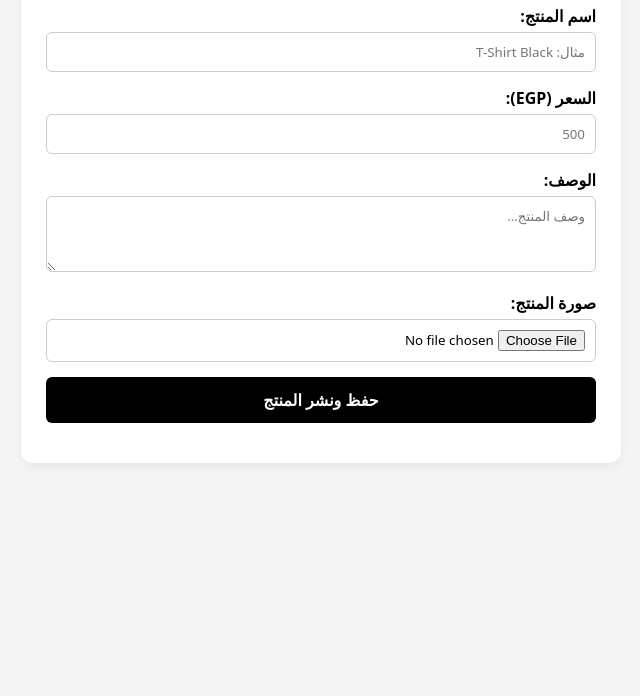
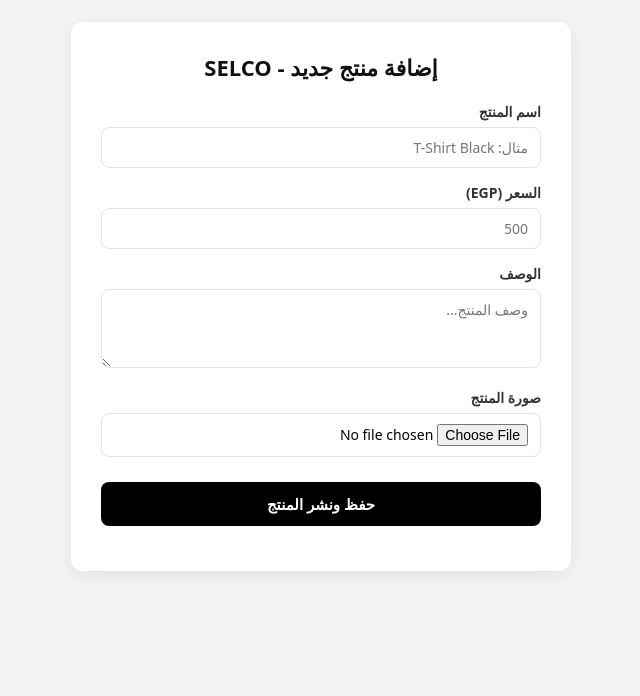
Before and after one commit to roror49rnddb-lgtm/selco_project, a plain HTML site: page admin.html in a window 1280 px wide. Shown: the part 104-800 px from the top of the page, without its empty margins (319-959 px from the left). Drawn offline with nearby package versions, Linux system fonts and the light colour scheme.

Commit message:
Refactor admin.html for improved styling and functionality

```diff
--- a/admin.html
+++ b/admin.html
@@ -6,16 +6,18 @@
   <title>لوحة التحكم - SELCO Admin</title>
   <script src="https://cdn.jsdelivr.net/npm/@supabase/supabase-js@2"></script>
   <style>
-    * { box-sizing: border-box; font-family: system-ui, sans-serif; }
-    body { background: #f4f4f5; margin: 0; padding: 20px; }
-    .container { max-width: 600px; margin: 0 auto; background: white; padding: 25px; border-radius: 12px; box-shadow: 0 4px 10px rgba(0,0,0,0.05); }
-    h1 { margin-top: 0; text-align: center; }
+    * { box-sizing: border-box; font-family: system-ui, -apple-system, sans-serif; }
+    body { background-color: #f4f4f5; margin: 0; padding: 20px; display: flex; justify-content: center; align-items: center; min-height: 100vh; }
+    .container { width: 100%; max-width: 500px; background: #ffffff; padding: 30px; border-radius: 12px; box-shadow: 0 4px 20px rgba(0,0,0,0.08); }
+    h1 { margin-top: 0; text-align: center; font-size: 22px; color: #111; margin-bottom: 20px; }
     .form-group { margin-bottom: 15px; }
-    label { display: block; margin-bottom: 5px; font-weight: bold; }
-    input, textarea, select { width: 100%; padding: 10px; border: 1px solid #ccc; border-radius: 6px; }
-    button { width: 100%; background: #000; color: #fff; padding: 12px; border: none; border-radius: 6px; cursor: pointer; font-size: 16px; font-weight: bold; }
-    button:hover { background: #333; }
-    #status { margin-top: 15px; text-align: center; font-weight: bold; }
+    label { display: block; margin-bottom: 6px; font-weight: 600; font-size: 14px; color: #333; }
+    input[type="text"], input[type="number"], textarea, input[type="file"] { width: 100%; padding: 10px 12px; border: 1px solid #e4e4e7; border-radius: 8px; font-size: 14px; outline: none; transition: border-color 0.2s; }
+    input:focus, textarea:focus { border-color: #000; }
+    button { width: 100%; background: #000; color: #fff; padding: 12px; border: none; border-radius: 8px; cursor: pointer; font-size: 15px; font-weight: 600; margin-top: 10px; transition: background 0.2s; }
+    button:hover { background: #27272a; }
+    button:disabled { background: #a1a1aa; cursor: not-allowed; }
+    #status { margin-top: 15px; text-align: center; font-weight: 600; font-size: 14px; }
   </style>
 </head>
 <body>
@@ -24,22 +26,22 @@
   <h1>إضافة منتج جديد - SELCO</h1>
   <form id="productForm">
     <div class="form-group">
-      <label>اسم المنتج:</label>
+      <label>اسم المنتج</label>
       <input type="text" id="name" required placeholder="مثال: T-Shirt Black">
     </div>
 
     <div class="form-group">
-      <label>السعر (EGP):</label>
+      <label>السعر (EGP)</label>
       <input type="number" id="price" required placeholder="500">
     </div>
 
     <div class="form-group">
-      <label>الوصف:</label>
+      <label>الوصف</label>
       <textarea id="description" rows="3" placeholder="وصف المنتج..."></textarea>
     </div>
 
     <div class="form-group">
-      <label>صورة المنتج:</label>
+      <label>صورة المنتج</label>
       <input type="file" id="image" accept="image/*" required>
     </div>
 
@@ -50,9 +52,8 @@
 </div>
 
 <script>
-  // بيانات الربط بـ Supabase الخاص بـ SELCO
   const SUPABASE_URL = "https://gvbqjpaeibpdobgqiibq.supabase.co";
-  const SUPABASE_KEY = "eyJhbGciOiJIUzI1NiIsInR5cCI6IkpXVCJ9.eyJpc3MiOiJzdXBhYmFzZSIsInJlZiI6Imd2YnFqcGllaWJwZG9iZ3FpaWJxIiwicm9sZSI6ImFub24iLCJpYXQiOjE3NDAxNzE3NzMsImV4cCI6MjA1NTc0Nzc3M30.4i4Q5Zk2y_6l_aD0J8S8G1X_G9k9G9k9G9k9G9k9G9k"; // استبدلها بـ Anon Key بتاعك
+  const SUPABASE_KEY = "sb_publishable_BQmjypF4UFcDA_m8GGqxCw_otcRa7fT";
 
   const supabase = window.supabase.createClient(SUPABASE_URL, SUPABASE_KEY);
 
@@ -63,27 +64,26 @@
   form.addEventListener('submit', async (e) => {
     e.preventDefault();
     submitBtn.disabled = true;
+    statusDiv.style.color = "#3b82f6";
     statusDiv.innerText = "جاري رفع الصورة والبيانات...";
 
     try {
       const file = document.getElementById('image').files[0];
-      const fileName = `${Date.now()}_${file.name}`;
+      const fileExt = file.name.split('.').pop();
+      const fileName = `${Date.now()}.${fileExt}`;
 
-      // 1. رفع الصورة لـ product-images
       const { data: imgData, error: imgError } = await supabase.storage
         .from('product-images')
         .upload(fileName, file);
 
       if (imgError) throw imgError;
 
-      // 2. جلب رابط الصورة العام
       const { data: publicUrlData } = supabase.storage
         .from('product-images')
         .getPublicUrl(fileName);
 
       const imageUrl = publicUrlData.publicUrl;
 
-      // 3. حفظ بيانات المنتج في جدول products
       const { error: dbError } = await supabase
         .from('products')
         .insert([{
@@ -95,11 +95,11 @@
 
       if (dbError) throw dbError;
 
-      statusDiv.style.color = "green";
+      statusDiv.style.color = "#16a34a";
       statusDiv.innerText = "تمت إضافة المنتج بنجاح! 🎉";
       form.reset();
     } catch (err) {
-      statusDiv.style.color = "red";
+      statusDiv.style.color = "#dc2626";
       statusDiv.innerText = "حدث خطأ: " + err.message;
     } finally {
       submitBtn.disabled = false;
```
